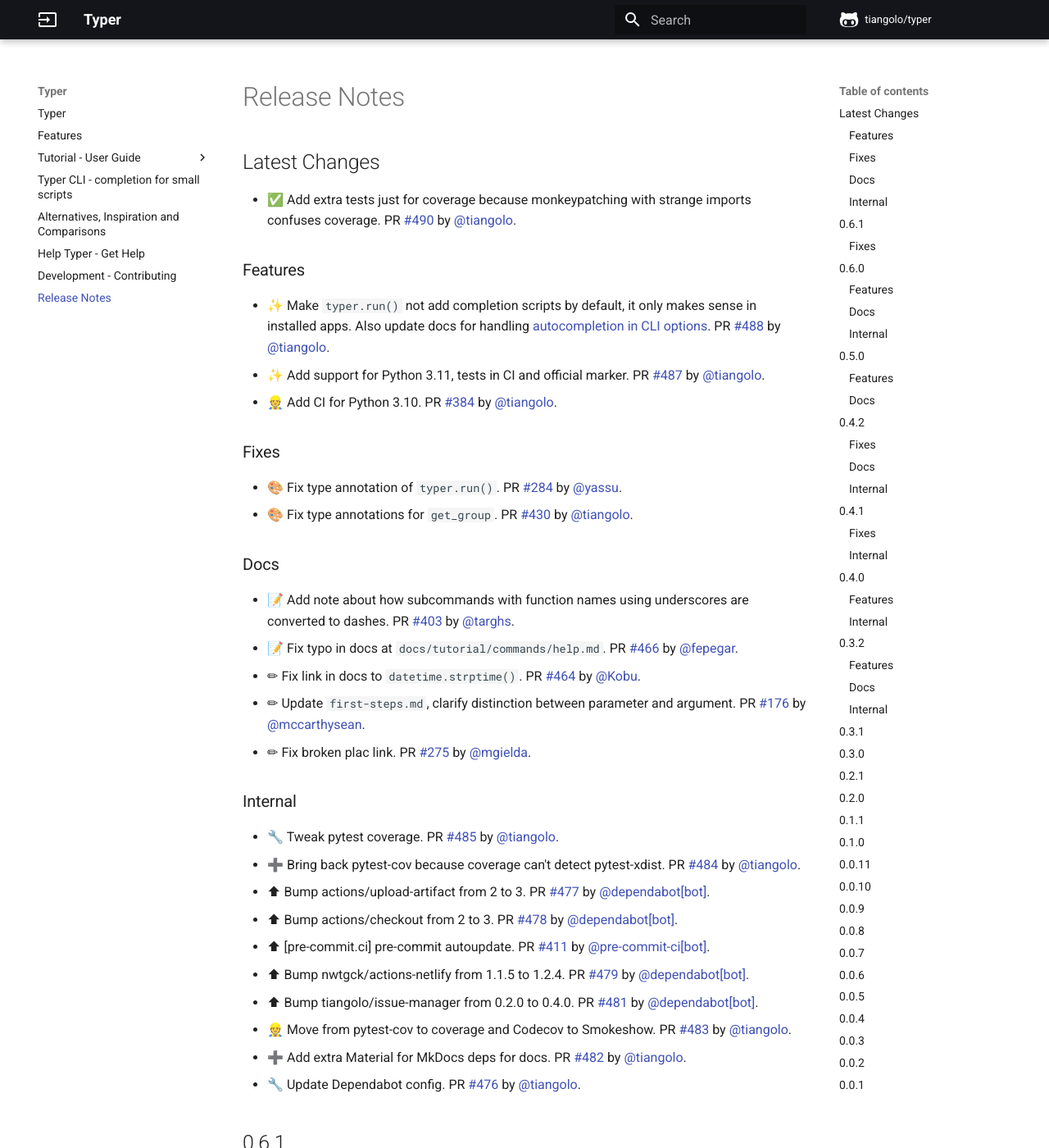
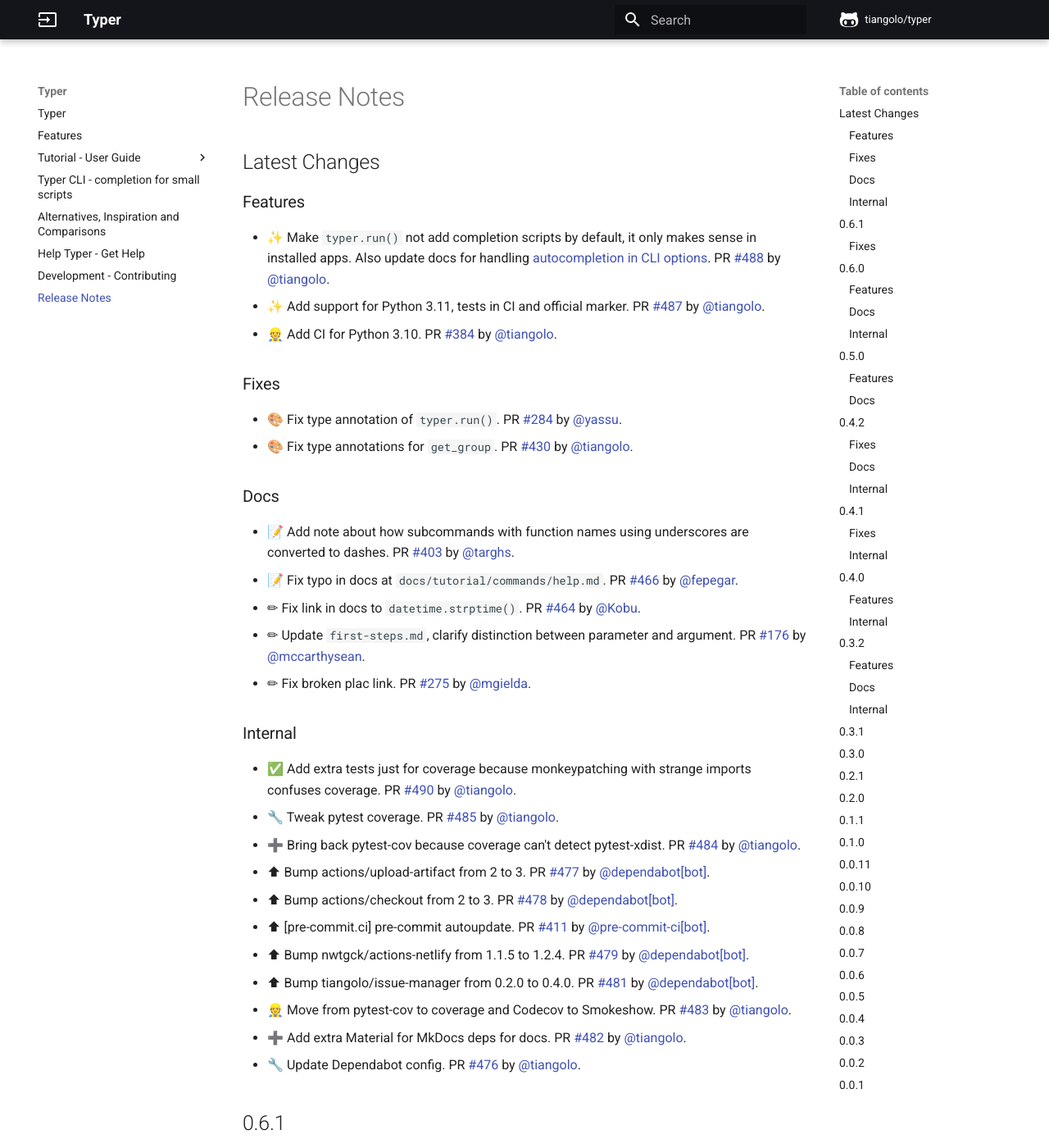
Before and after one commit to RED0731/red_pythonTyper, an MkDocs documentation site: the page built from docs/release-notes.md, in a window 1280 px wide and 1400 px high. Shown: the whole window at 82% size. Built offline with MkDocs 1.6.1 and Material for MkDocs 9.7.7, drawn with Linux system fonts in a browser that asks for light colours; comment, search, counter and statistics services are not loaded; part of the change alters nothing that is shown.

```diff
--- a/docs/release-notes.md
+++ b/docs/release-notes.md
@@ -1,6 +1,5 @@
 ## Latest Changes
 
-* ✅ Add extra tests just for coverage because monkeypatching with strange imports confuses coverage. PR [#490](https://github.com/tiangolo/typer/pull/490) by [@tiangolo](https://github.com/tiangolo).
 
 ### Features
 
@@ -23,6 +22,7 @@
 
 ### Internal
 
+* ✅ Add extra tests just for coverage because monkeypatching with strange imports confuses coverage. PR [#490](https://github.com/tiangolo/typer/pull/490) by [@tiangolo](https://github.com/tiangolo).
 * 🔧 Tweak pytest coverage. PR [#485](https://github.com/tiangolo/typer/pull/485) by [@tiangolo](https://github.com/tiangolo).
 * ➕ Bring back pytest-cov because coverage can't detect pytest-xdist. PR [#484](https://github.com/tiangolo/typer/pull/484) by [@tiangolo](https://github.com/tiangolo).
 * ⬆ Bump actions/upload-artifact from 2 to 3. PR [#477](https://github.com/tiangolo/typer/pull/477) by [@dependabot[bot]](https://github.com/apps/dependabot).
```
